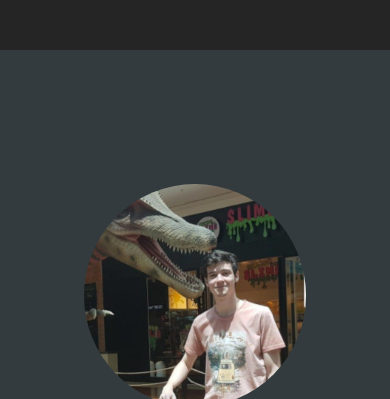
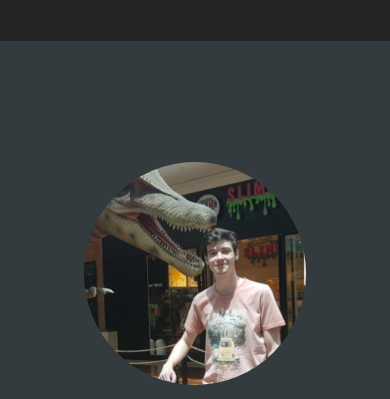
Before and after one commit to zthiagovalle/perfil, a plain HTML site: page index.html in a window 390 px wide. Shown: the part 119-518 px from the top of the page. Drawn offline with Linux system fonts and the light colour scheme.

Commit message:
Update style.css

```diff
--- a/css/style.css
+++ b/css/style.css
@@ -76,7 +76,7 @@ footer{
 @media(max-width: 768px){
 
     body{
-        height: 200vh;
+        height: 190vh;
         display: flex;
         flex-direction: column;
         justify-content: space-between;
```
